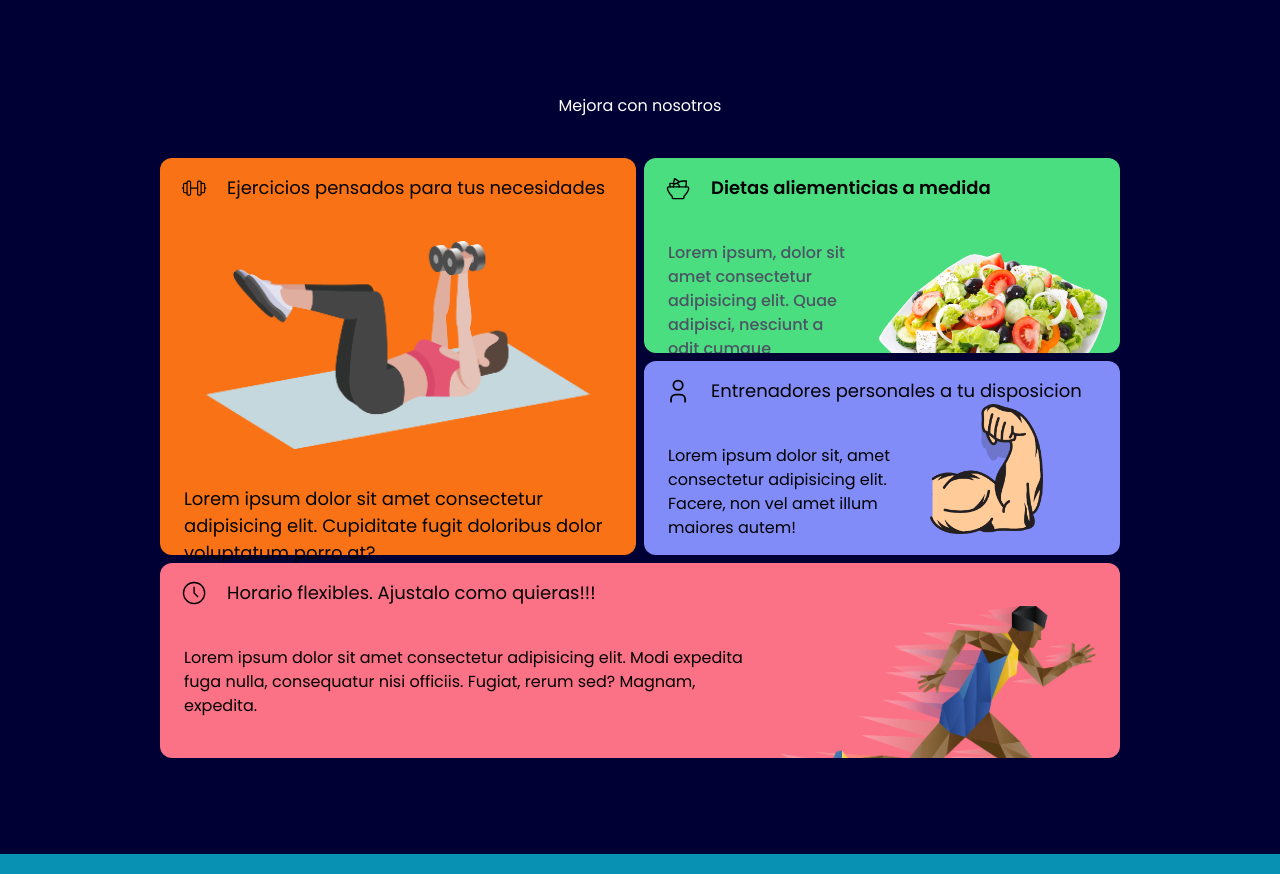
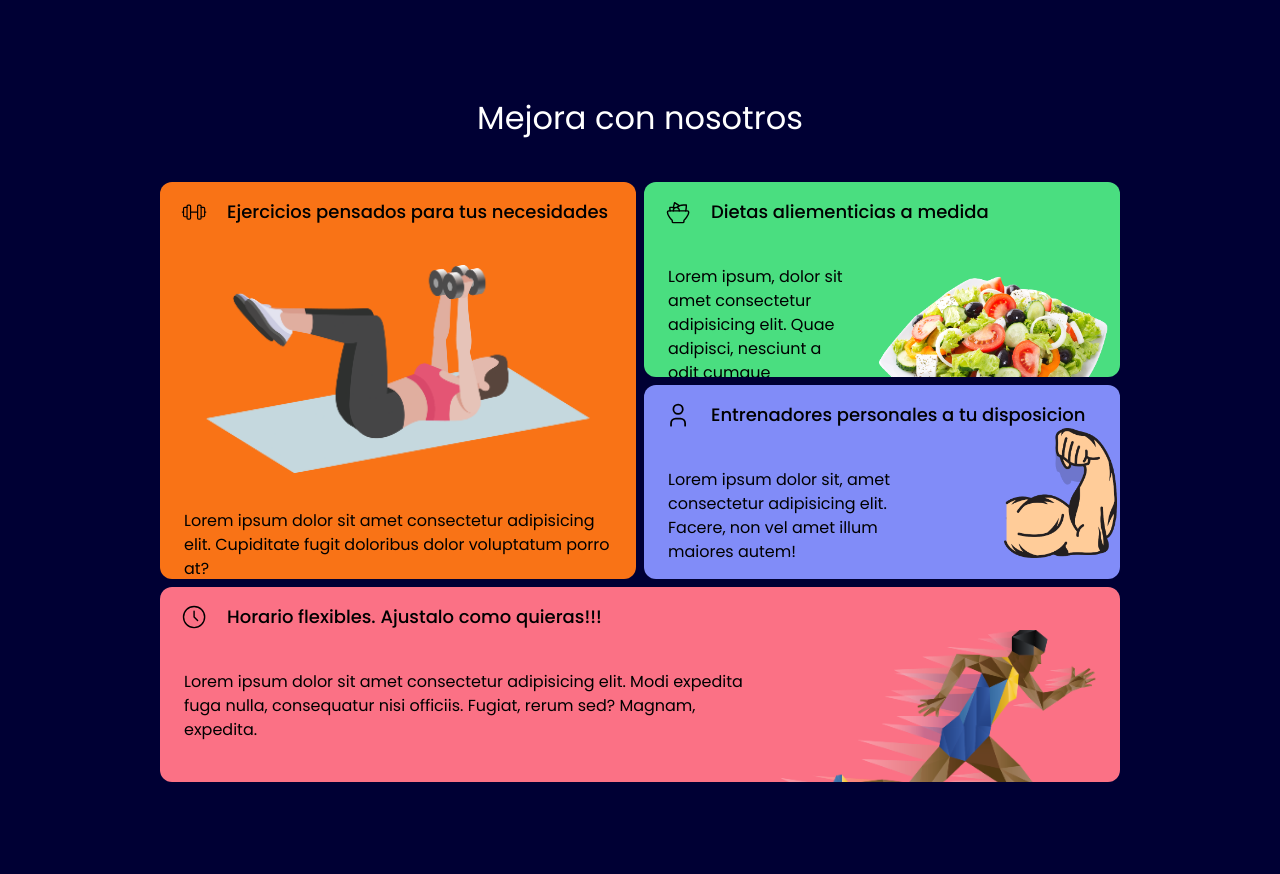
Before and after one commit to BryanGordon/gym, a React (Vite) app: page / in a window 1280 px wide. Shown: the part 1946-2820 px from the top of the page. Built offline with nearby package versions, Linux system fonts and the light colour scheme; some icons are missing.

Commit message:
Update bento styles

```diff
--- a/src/components/Habilities.tsx
+++ b/src/components/Habilities.tsx
@@ -8,34 +8,33 @@ import Muscle from '/muscle.png'
 import Time from '/free-time.png'
 
 export function Habilities () {
-  // Tamaño de la font en el vento de 18px (Titulo)
   return (
     <section className='mb-24'>
-      <h1 className='text-bodyText text-center mb-10'>Mejora con nosotros</h1>
+      <h1 className='text-bodyText text-h1 text-center mb-10'>Mejora con nosotros</h1>
       <article className='w-3/4 h-[600px] my-0 mx-auto grid grid-cols-2 grid-rows-3 gap-2'>
 
         <div className='col-span-1 row-span-2 bg-orange-500 rounded-xl'>
           <div className='pl-5 pt-4 flex'>
             <BarbellIcon />
-            <span className='ml-5 text-bentoTitle'>Ejercicios pensados para tus necesidades</span>
+            <span className='ml-5 text-bentoTitle font-medium'>Ejercicios pensados para tus necesidades</span>
           </div>
 
           <div>
             <picture className='flex flex-col h-3/4 justify-start place-items-center pt-10 mb-9'>
               <img className='w-96 h-52' src={Exercie} alt='imagen' />
             </picture>
-            <p className='px-6 text-bentoTitle'>Lorem ipsum dolor sit amet consectetur adipisicing elit. Cupiditate fugit doloribus dolor voluptatum porro at?</p>
+            <p className='px-6 font-normal'>Lorem ipsum dolor sit amet consectetur adipisicing elit. Cupiditate fugit doloribus dolor voluptatum porro at?</p>
           </div>
         </div>
 
         <div className='col-span-1 row-span-1 bg-green-400 rounded-xl overflow-hidden'>
           <div className='pl-5 pt-4 flex'>
             <SaladIcon />
-            <span className='ml-5 text-bentoTitle font-semibold'>Dietas aliementicias a medida</span>
+            <span className='ml-5 text-bentoTitle font-medium'>Dietas aliementicias a medida</span>
           </div>
 
           <div className='flex'>
-            <p className='w-3/4 pt-10 px-6 font-medium text-gray-600'>Lorem ipsum, dolor sit amet consectetur adipisicing elit. Quae adipisci, nesciunt a odit cumque exercitationem.</p>
+            <p className='w-3/4 pt-10 px-6 font-normal'>Lorem ipsum, dolor sit amet consectetur adipisicing elit. Quae adipisci, nesciunt a odit cumque exercitationem.</p>
             <picture>
               <img src={Salad} alt='imagen' />
             </picture>
@@ -46,12 +45,12 @@ export function Habilities () {
         <div className='col-span-1 row-span-1 bg-indigo-400 rounded-xl'>
           <div className='pl-5 pt-4 flex'>
             <PersonIcon />
-            <span className='ml-5 text-bentoTitle'>Entrenadores personales a tu disposicion</span>
+            <span className='ml-5 text-bentoTitle font-medium'>Entrenadores personales a tu disposicion</span>
           </div>
 
           <div className='flex justify-eveny'>
             <p className='w-3/5 pt-10 px-6 font-normal'>Lorem ipsum dolor sit, amet consectetur adipisicing elit. Facere, non vel amet illum maiores autem!</p>
-            <picture className='w-1/4'>
+            <picture className='w-1/4 ml-20'>
               <img className='pb-5 max-h-[150px]' src={Muscle} alt='image' />
             </picture>
           </div>
@@ -60,11 +59,11 @@ export function Habilities () {
         <div className='col-span-2 row-span-1 bg-rose-400 rounded-xl overflow-hidden'>
           <div className='pl-5 pt-4 flex'>
             <ClockIcon />
-            <span className='ml-5 text-bentoTitle'>Horario flexibles. Ajustalo como quieras!!!</span>
+            <span className='ml-5 text-bentoTitle font-medium'>Horario flexibles. Ajustalo como quieras!!!</span>
           </div>
 
           <div className='flex'>
-            <p className='w-3/4 pt-10 px-6'>Lorem ipsum dolor sit amet consectetur adipisicing elit. Modi expedita fuga nulla, consequatur nisi officiis. Fugiat, rerum sed? Magnam, expedita.</p>
+            <p className='w-3/4 pt-10 px-6 font-normal'>Lorem ipsum dolor sit amet consectetur adipisicing elit. Modi expedita fuga nulla, consequatur nisi officiis. Fugiat, rerum sed? Magnam, expedita.</p>
             <picture>
               <img src={Time} alt='image' />
             </picture>
```
